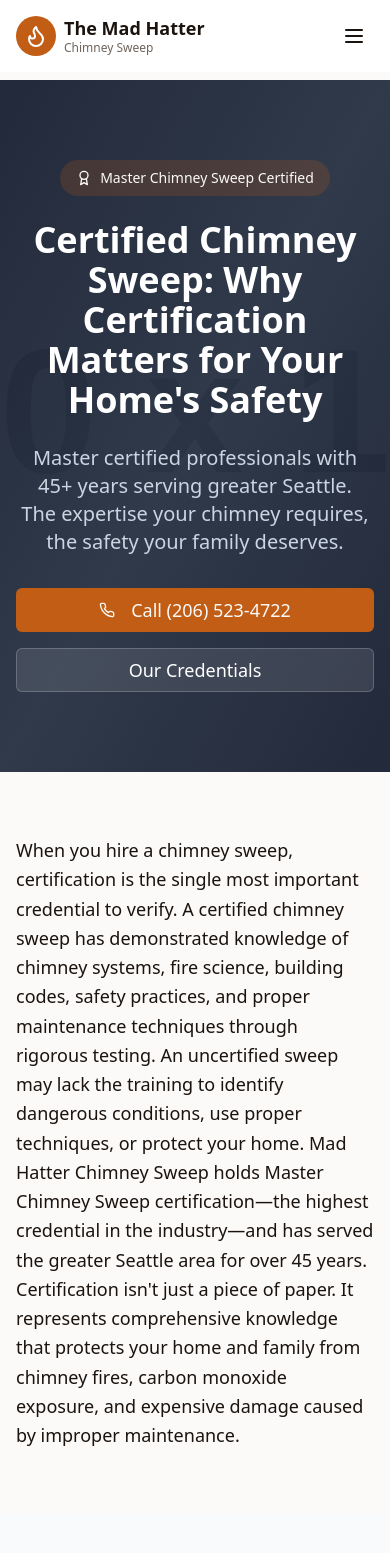
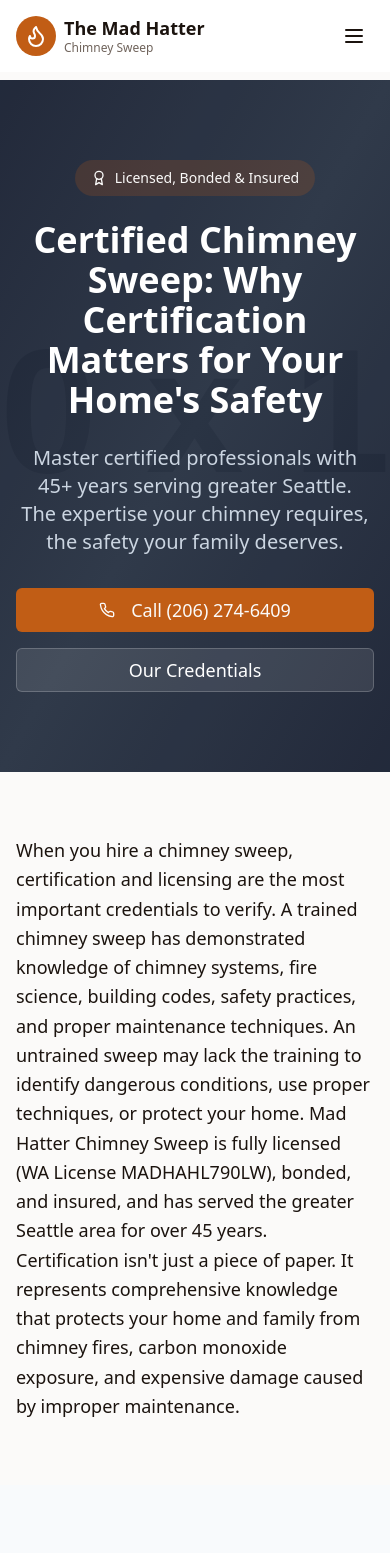
Before and after one commit to jaystonez/mad-hatter-chimney-sweep, a Next.js app: page /certified-chimney-sweep in a window 390 px wide. Shown: the top 1553 px of the page. Built offline with nearby package versions, Linux system fonts and the light colour scheme; a web font is replaced by a local one.

Commit message:
fix: remove unverified certification claims from certified-chimney-sweep page; fix wrong phone number
Agent-Logs-Url: https://github.com/jaystonez/mad-hatter-chimney-sweep/sessions/8b0b7c60-4895-47c8-86ce-4bed746b500e

Co-authored-by: jaystonez <6628552+jaystonez@users.noreply.github.com>

```diff
--- a/app/certified-chimney-sweep/page.tsx
+++ b/app/certified-chimney-sweep/page.tsx
@@ -7,7 +7,7 @@ import { Phone, CheckCircle2, Shield, AlertTriangle, Award, BookOpen, Flame, Win
 export const metadata: Metadata = {
   title: 'Certified Chimney Sweep | Master Certification | Mad Hatter Chimney Sweep',
   description: 'Why certification matters for chimney safety. Master certified chimney sweeps with 45+ years serving Seattle. Professional expertise, proper technique, accurate assessment.',
-  keywords: 'certified chimney sweep, master chimney sweep, CSIA certified, chimney certification, professional chimney sweep, Seattle chimney sweep',
+  keywords: 'certified chimney sweep, chimney sweep certification, professional chimney sweep, Seattle chimney sweep, licensed chimney sweep',
 }
 
 export default function CertifiedChimneySweepPage() {
@@ -20,7 +20,7 @@ export default function CertifiedChimneySweepPage() {
           <div className="max-w-4xl mx-auto text-center">
             <div className="inline-flex items-center gap-2 bg-primary/20 text-primary-foreground px-4 py-2 rounded-full text-sm font-medium mb-6">
               <Award className="h-4 w-4" />
-              Master Chimney Sweep Certified
+              Licensed, Bonded &amp; Insured
             </div>
             <h1 className="text-4xl md:text-5xl lg:text-6xl font-bold mb-6 text-balance">
               Certified Chimney Sweep: Why Certification Matters for Your Home's Safety
@@ -30,9 +30,9 @@ export default function CertifiedChimneySweepPage() {
             </p>
             <div className="flex flex-col sm:flex-row gap-4 justify-center">
               <Button size="lg" className="text-lg" asChild>
-                <a href="tel:+12065234722">
+                <a href="tel:+12062746409">
                   <Phone className="mr-2 h-5 w-5" />
-                  Call (206) 523-4722
+                  Call (206) 274-6409
                 </a>
               </Button>
               <Button size="lg" variant="outline" className="text-lg bg-white/10 hover:bg-white/20 text-white border-white/20" asChild>
@@ -48,7 +48,7 @@ export default function CertifiedChimneySweepPage() {
         <div className="container mx-auto px-4">
           <div className="max-w-4xl mx-auto prose prose-lg">
             <p className="text-lg leading-relaxed">
-              When you hire a chimney sweep, certification is the single most important credential to verify. A certified chimney sweep has demonstrated knowledge of chimney systems, fire science, building codes, safety practices, and proper maintenance techniques through rigorous testing. An uncertified sweep may lack the training to identify dangerous conditions, use proper techniques, or protect your home. Mad Hatter Chimney Sweep holds Master Chimney Sweep certification—the highest credential in the industry—and has served the greater Seattle area for over 45 years.
+              When you hire a chimney sweep, certification and licensing are the most important credentials to verify. A trained chimney sweep has demonstrated knowledge of chimney systems, fire science, building codes, safety practices, and proper maintenance techniques. An untrained sweep may lack the training to identify dangerous conditions, use proper techniques, or protect your home. Mad Hatter Chimney Sweep is fully licensed (WA License MADHAHL790LW), bonded, and insured, and has served the greater Seattle area for over 45 years.
             </p>
             <p className="text-lg leading-relaxed">
               Certification isn't just a piece of paper. It represents comprehensive knowledge that protects your home and family from chimney fires, carbon monoxide exposure, and expensive damage caused by improper maintenance.
@@ -358,12 +358,12 @@ export default function CertifiedChimneySweepPage() {
         <div className="container mx-auto px-4">
           <div className="max-w-4xl mx-auto text-center">
             <Award className="h-16 w-16 mx-auto mb-6" />
-            <h2 className="text-3xl md:text-4xl font-bold mb-6">Mad Hatter: Master Certified Chimney Sweep</h2>
+            <h2 className="text-3xl md:text-4xl font-bold mb-6">Mad Hatter: Licensed &amp; Experienced Chimney Sweep</h2>
 
             <div className="grid md:grid-cols-2 gap-6 text-left mb-8">
               <div className="bg-primary-foreground/10 p-6 rounded-lg">
-                <h3 className="text-xl font-semibold mb-2">Highest Certification Available</h3>
-                <p className="text-primary-foreground/90">Our technicians hold Master Chimney Sweep certification—beyond standard certification, demonstrating advanced expertise and extensive experience.</p>
+                <h3 className="text-xl font-semibold mb-2">Licensed &amp; Insured</h3>
+                <p className="text-primary-foreground/90">Our technicians are fully licensed under WA License MADHAHL790LW, bonded, and insured — giving you documented proof of professional accountability on every job.</p>
               </div>
 
               <div className="bg-primary-foreground/10 p-6 rounded-lg">
@@ -408,9 +408,9 @@ export default function CertifiedChimneySweepPage() {
             </p>
             <div className="flex flex-col sm:flex-row gap-4 justify-center">
               <Button size="lg" className="text-lg" asChild>
-                <a href="tel:+12065234722">
+                <a href="tel:+12062746409">
                   <Phone className="mr-2 h-5 w-5" />
-                  Call (206) 523-4722
+                  Call (206) 274-6409
                 </a>
               </Button>
               <Button size="lg" variant="outline" className="text-lg bg-white/10 hover:bg-white/20 text-white border-white/20" asChild>
```
